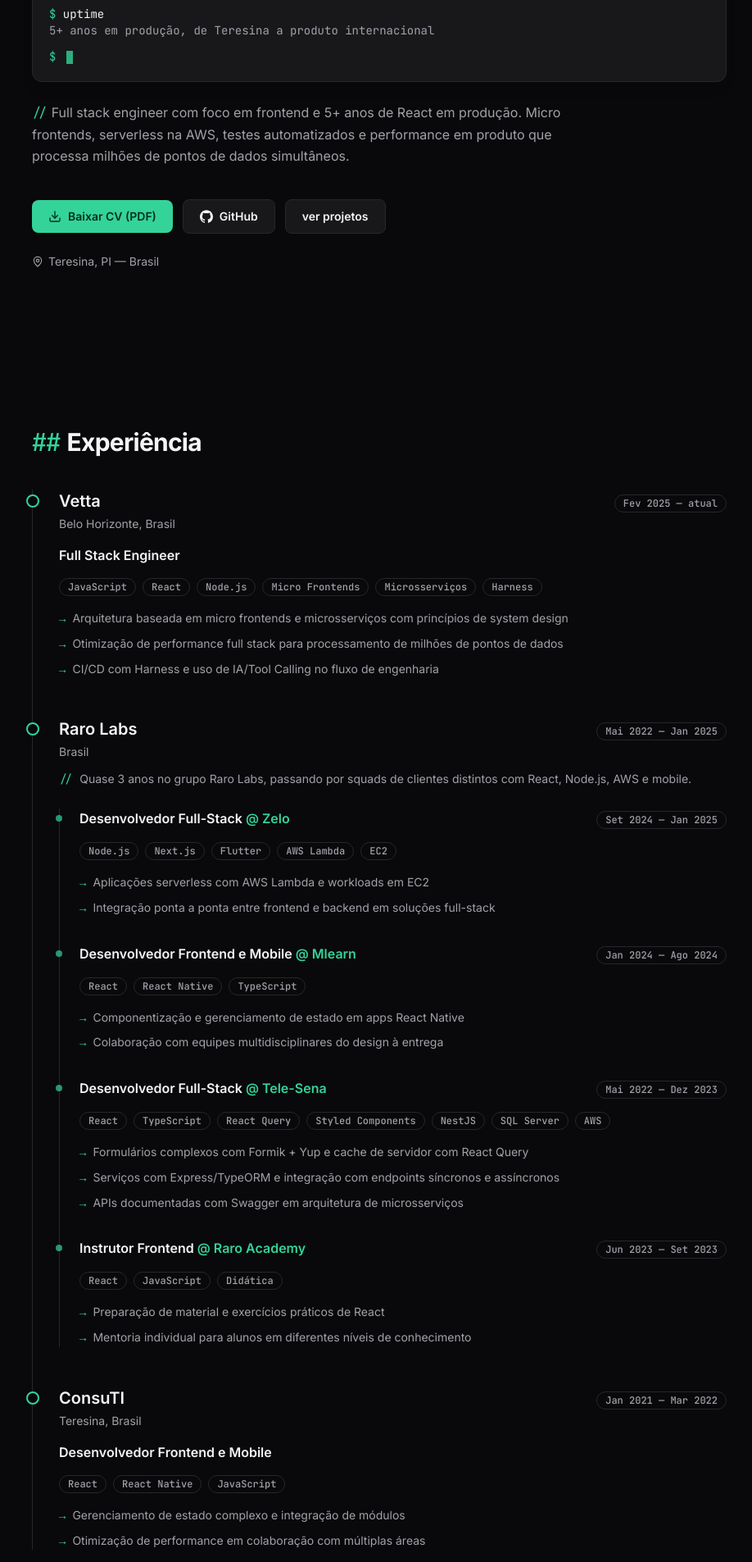
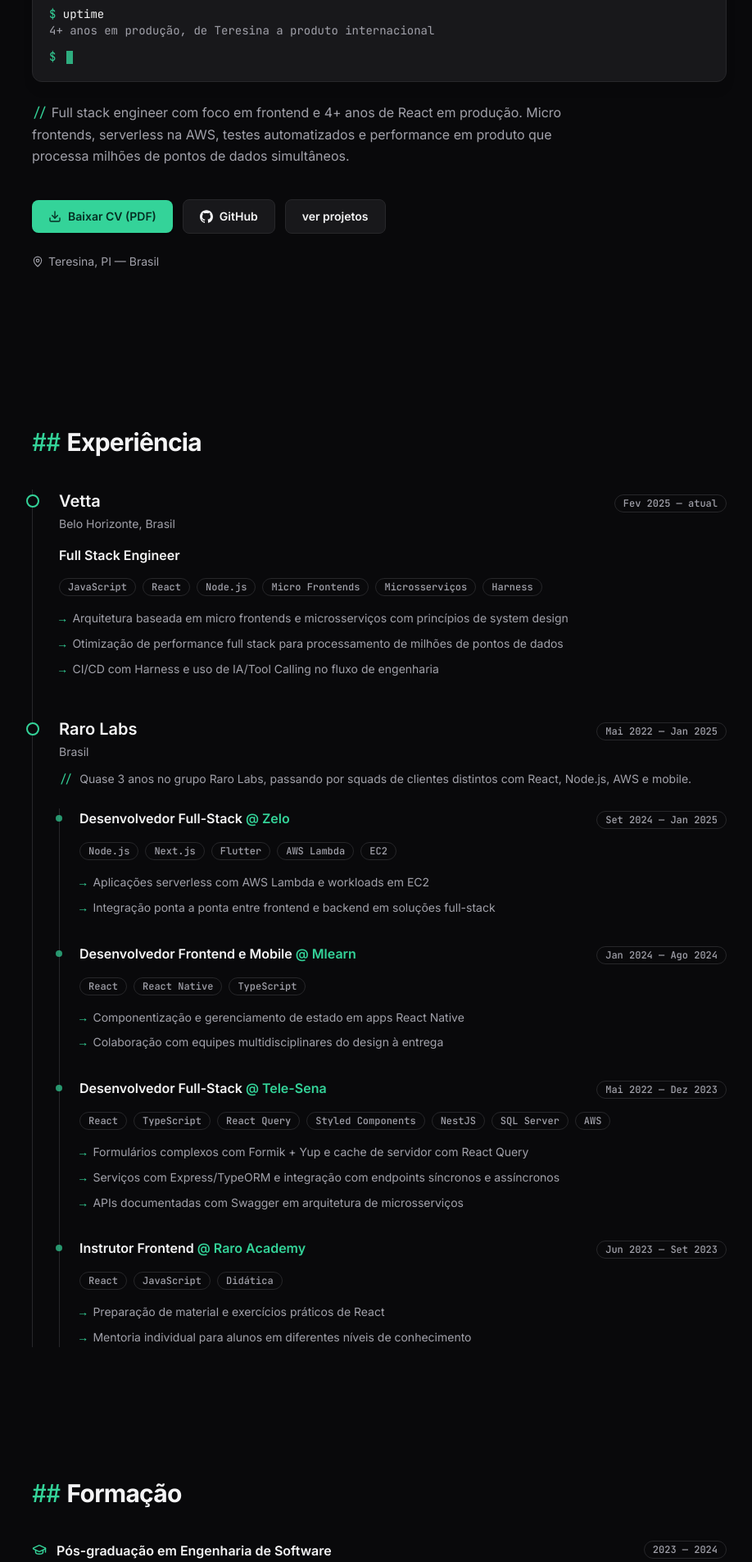
Before and after one commit to phap9060/curriculum-site, a React (Vite) app: page / in a window 1280 px wide. Shown: the part 440-2345 px from the top of the page at 82% size, without its empty margins (177-1095 px from the left). Built offline with nearby package versions, Linux system fonts and the light colour scheme.

Commit message:
fix: remover experiência na ConsuTI e recalcular tempo de atuação

```diff
--- a/src/data/profile.ts
+++ b/src/data/profile.ts
@@ -139,22 +139,22 @@ export const profile = {
   hero: {
     recruiter: {
       headline: 'Desenvolvedor Full Stack com foco em frontend, especialista em React e produtos de larga escala.',
-      pitch: 'Full stack com foco em frontend e 5+ anos de React em produção. Atuo em produto internacional da indústria siderúrgica que processa milhões de pontos de dados, com Next.js, TypeScript, Node.js, micro frontends e arquitetura de sistemas — sempre com testes automatizados e foco em performance, confiabilidade e escalabilidade.',
+      pitch: 'Full stack com foco em frontend e 4+ anos de React em produção. Atuo em produto internacional da indústria siderúrgica que processa milhões de pontos de dados, com Next.js, TypeScript, Node.js, micro frontends e arquitetura de sistemas — sempre com testes automatizados e foco em performance, confiabilidade e escalabilidade.',
       stats: [
-        { value: '5+', label: 'anos com React em produção' },
-        { value: '3', label: 'empresas' },
+        { value: '4+', label: 'anos com React em produção' },
+        { value: '2', label: 'empresas' },
         { value: '1M+', label: 'pontos de dados processados' },
       ] satisfies Stat[],
     },
     dev: {
       headline: '$ whoami',
-      pitch: 'Full stack engineer com foco em frontend e 5+ anos de React em produção. Micro frontends, serverless na AWS, testes automatizados e performance em produto que processa milhões de pontos de dados simultâneos.',
+      pitch: 'Full stack engineer com foco em frontend e 4+ anos de React em produção. Micro frontends, serverless na AWS, testes automatizados e performance em produto que processa milhões de pontos de dados simultâneos.',
       terminalLines: [
         { command: 'whoami', output: 'pedro — full stack engineer · frontend focus' },
         { command: 'cat stack.txt', output: 'react · next.js · typescript · node · aws' },
         { command: 'cat testing.txt', output: 'jest · testing library · vitest · cypress · playwright' },
         { command: 'cat languages.txt', output: 'pt-BR nativo · inglês avançado' },
-        { command: 'uptime', output: '5+ anos em produção, de Teresina a produto internacional' },
+        { command: 'uptime', output: '4+ anos em produção, de Teresina a produto internacional' },
       ],
     },
   },
@@ -284,30 +284,6 @@ export const profile = {
         },
       ],
     },
-    {
-      company: 'ConsuTI',
-      period: 'Jan 2021 — Mar 2022',
-      location: 'Teresina, Brasil',
-      roles: [
-        {
-          title: 'Desenvolvedor Frontend e Mobile',
-          recruiter: {
-            summary: 'Primeira posição profissional: plataforma React e soluções mobile.',
-            highlights: [
-              'Desenvolvi plataforma baseada em React e contribuí para soluções frontend e mobile',
-              'Otimizei performance e gerenciei estado complexo com requisitos dinâmicos',
-            ],
-          },
-          dev: {
-            stack: ['React', 'React Native', 'JavaScript'],
-            details: [
-              'Gerenciamento de estado complexo e integração de módulos',
-              'Otimização de performance em colaboração com múltiplas áreas',
-            ],
-          },
-        },
-      ],
-    },
   ] satisfies ExperienceItem[],
 
   education: [
```
Also changed, not shown: 5 other files (tests, documents, lock files or other folders).
